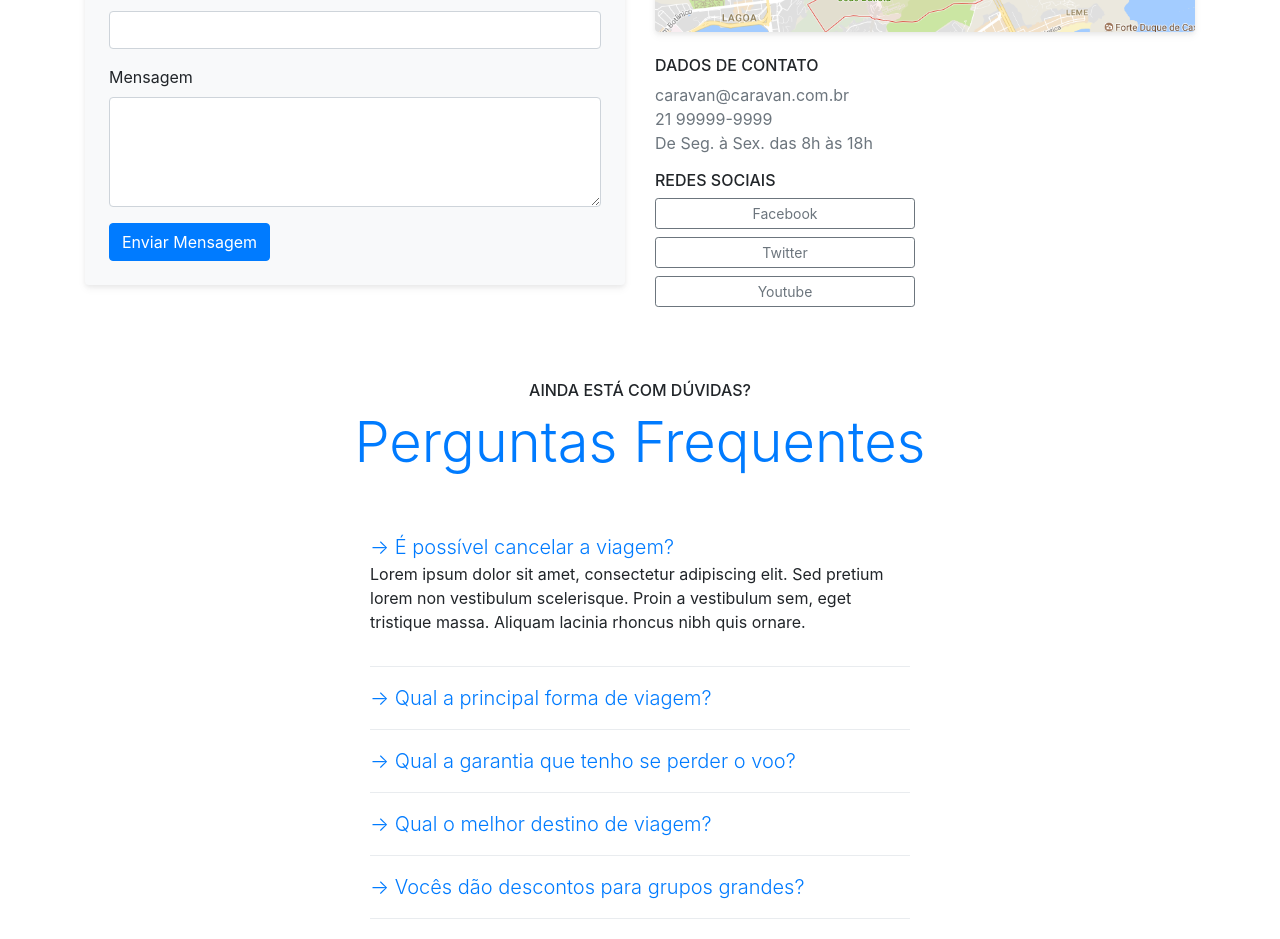
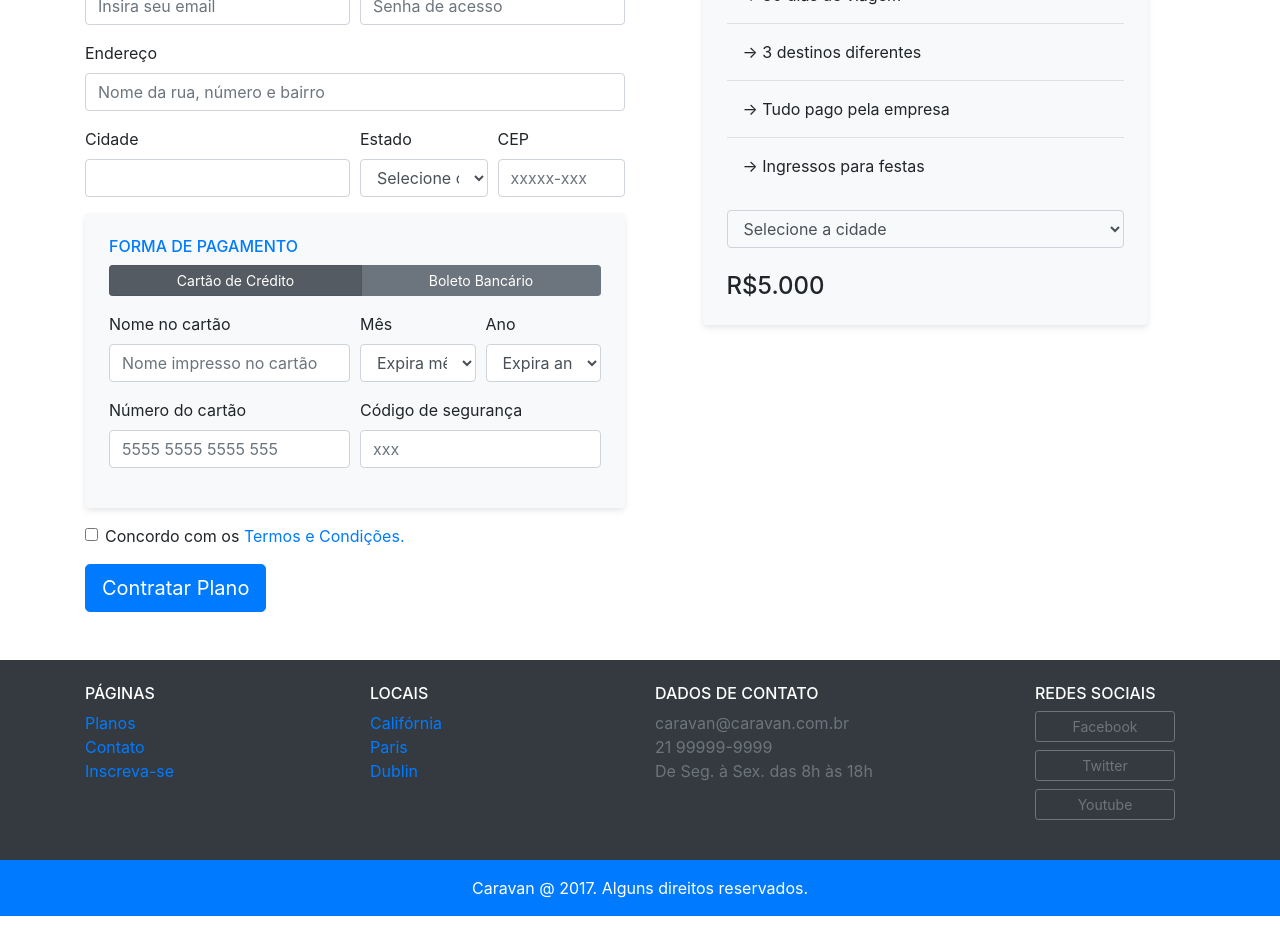
Before and after one commit to anacarolsalles/caravan-bootstrap, a plain HTML site: page inscricao.html in a window 1280 px wide. Shown: the part 396-1335 px from the top of the page. After the commit the page ends 1312 px from the top, so only its background shows below. Drawn offline with nearby package versions, Linux system fonts and the light colour scheme.

Commit message:
registration page created

```diff
--- a/inscricao.html
+++ b/inscricao.html
@@ -1,7 +1,7 @@
 <!DOCTYPE html>
 <html>
   <head>
-    <title>Caravan</title>
+    <title>Caravan - Inscrição</title>
     <meta charset="utf-8" />
     <meta name="viewport" content="width=device-width, initial-scale=1" />
     <link rel="stylesheet" href="css/bootstrap.css" />
@@ -116,220 +116,221 @@
 
     <section class="container">
       <div class="my-5 text-center">
-        <span class="h6 d-block">POSSUI ALGUMA DÚVIDA?</span>
-        <h2 class="display-4 text-primary">Fale Conosco</h2>
+        <span class="h6 d-block">PROGRAME A VIAGEM DO SEU SONHO</span>
+        <h2 class="display-4 text-primary">INSCREVA-SE</h2>
       </div>
       <div class="row">
-        <div class="col-lg mb-5">
-          <form class="bg-light rounded p-4 box-shadow" action="">
-            <div class="form-group">
-              <label for="clienteNome">Nome</label>
-              <input type="text" class="form-control" id="clienteNome" />
+        <form class="col-lg-6" action="">
+          <div class="form-row">
+            <div class="form-group col-md-6">
+              <label for="inputNome">Nome</label>
+              <input
+                type="text"
+                class="form-control"
+                id="inputNome"
+                placeholder="Nome completo"
+              />
             </div>
-            <div class="form-group">
-              <label for="clienteEmail">Email</label>
-              <input type="email" class="form-control" id="clienteEmail" />
+            <div class="form-group col-md-6">
+              <label for="inputCPF">CPF</label>
+              <input
+                type="text"
+                class="form-control"
+                id="inputCPF"
+                placeholder="xxx.xxx.xxx-xx"
+              />
             </div>
-            <div class="form-group">
-              <label for="clienteMensagem">Mensagem</label>
-              <textarea
+            <div class="form-group col-md-6">
+              <label for="inputEmail">Email</label>
+              <input
+                type="email"
                 class="form-control"
-                id="clienteMensagem"
-                rows="4"
-              ></textarea>
+                id="inputEmail"
+                placeholder="Insira seu email"
+              />
             </div>
-
-            <button type="submit" class="btn btn-primary">
-              Enviar Mensagem
-            </button>
-          </form>
-        </div>
-        <div class="col-lg">
-          <h2 class="h6">NOSSO ENDEREÇO</h2>
-          <a href="https://www.google.com.br/maps/" target="_blank"
-            ><img
-              class="img-fluid box-shadow rounded mb-4"
-              src="img/mapa.png"
-              alt="mapa"
-          /></a>
-          <h2 class="h6">DADOS DE CONTATO</h2>
-          <ul class="list-unstyled text-secondary">
-            <li>caravan@caravan.com.br</li>
-            <li>21 99999-9999</li>
-            <li>De Seg. à Sex. das 8h às 18h</li>
-          </ul>
-          <h2 class="h6">REDES SOCIAIS</h2>
-          <ul class="list-unstyled text-secondary" style="max-width: 260px">
-            <li>
-              <a
-                class="btn btn-outline-secondary btn-sm btn-block mb-2"
-                href="#"
-                >Facebook</a
+            <div class="form-group col-md-6">
+              <label for="inputSenha">Senha</label>
+              <input
+                type="password"
+                class="form-control"
+                id="inputSenha"
+                placeholder="Senha de acesso"
+              />
+            </div>
+            <div class="form-group col-12">
+              <label for="inputEndereco">Endereço</label>
+              <input
+                type="text"
+                class="form-control"
+                id="inputEndereco"
+                placeholder="Nome da rua, número e bairro"
+              />
+            </div>
+            <div class="form-group col-md-6">
+              <label for="inputCidade">Cidade</label>
+              <input type="text" class="form-control" id="inputCidade" />
+            </div>
+            <div class="form-group col-md-3 col-6">
+              <label for="inputEstado">Estado</label>
+              <select id="inputEstado" class="form-control">
+                <option>Selecione o estado</option>
+                <option>Rio de Janeiro</option>
+                <option>São Paulo</option>
+                <option>Paraná</option>
+                <option>Ceará</option>
+                <option>Acre</option>
+              </select>
+            </div>
+            <div class="form-group col-md-3 col-6">
+              <label for="inputCEP">CEP</label>
+              <input
+                type="text"
+                class="form-control"
+                id="inputCEP"
+                placeholder="xxxxx-xxx"
+              />
+            </div>
+          </div>
+          <div class="bg-light rounded p-4 box-shadow form-group">
+            <h2 class="h6 text-primary">FORMA DE PAGAMENTO</h2>
+            <nav class="nav btn-group mb-3" id="formaPagamento" role="tablist">
+              <button
+                type="button"
+                class="btn btn-sm btn-secondary active"
+                id="nav-cartao-tab"
+                data-toggle="tab"
+                href="#nav-cartao"
+                role="tab"
+                aria-controls="nav-cartao"
+                aria-selected="true"
               >
-              <a
-                class="btn btn-outline-secondary btn-sm btn-block mb-2"
-                href="#"
-                >Twitter</a
+                Cartão de Crédito
+              </button>
+              <button
+                type="button"
+                class="btn btn-sm btn-secondary"
+                id="nav-boleto-tab"
+                data-toggle="tab"
+                href="#nav-boleto"
+                role="tab"
+                aria-controls="nav-boleto"
+                aria-selected="false"
               >
-              <a
-                class="btn btn-outline-secondary btn-sm btn-block mb-2"
-                href="#"
-                >Youtube</a
+                Boleto Bancário
+              </button>
+            </nav>
+            <div class="tab-content" id="formaPagamentoConteudo">
+              <div
+                class="tab-pane fade show active"
+                id="nav-cartao"
+                role="tabpanel"
+                aria-labelledby="nav-cartao-tab"
               >
-            </li>
-          </ul>
+                <div class="form-row">
+                  <div class="form-group col-md-6">
+                    <label for="inputNomeCartao">Nome no cartão</label>
+                    <input
+                      type="text"
+                      class="form-control"
+                      id="inputNomeCartao"
+                      placeholder="Nome impresso no cartão"
+                    />
+                  </div>
+                  <div class="form-group col-md-3 col-6">
+                    <label for="inputMes">Mês</label>
+                    <select id="inputMes" class="form-control">
+                      <option>Expira mês...</option>
+                      <option>01</option>
+                      <option>02</option>
+                      <option>03</option>
+                      <option>04</option>
+                      <option>05</option>
+                    </select>
+                  </div>
+                  <div class="form-group col-md-3 col-6">
+                    <label for="inputAno">Ano</label>
+                    <select id="inputAno" class="form-control">
+                      <option>Expira ano...</option>
+                      <option>2023</option>
+                      <option>2024</option>
+                      <option>2025</option>
+                      <option>2026</option>
+                      <option>2027</option>
+                    </select>
+                  </div>
+                  <div class="form-group col-md-6">
+                    <label for="inputNumeroCartao">Número do cartão</label>
+                    <input
+                      type="text"
+                      class="form-control"
+                      id="inputNumeroCartao"
+                      placeholder="5555 5555 5555 555"
+                    />
+                  </div>
+                  <div class="form-group col-md-6">
+                    <label for="inputCodigo">Código de segurança</label>
+                    <input
+                      type="text"
+                      class="form-control"
+                      id="inputCodigo"
+                      placeholder="xxx"
+                    />
+                  </div>
+                </div>
+              </div>
+              <div
+                class="tab-pane fade"
+                id="nav-boleto"
+                role="tabpanel"
+                aria-labelledby="nav-boleto-tab"
+              >
+                <p class="lead">
+                  Clique em contratar plano que enviaremos um boleto para o seu
+                  e-mail.
+                </p>
+              </div>
+            </div>
+          </div>
+          <div class="form-group form-check">
+            <input type="checkbox" class="form-check-input" id="checkTermos" />
+            <label class="form-check-label" for="checkTermos"
+              >Concordo com os <a href="#">Termos e Condições.</a></label
+            >
+          </div>
+          <button type="submit" class="btn btn-primary btn-lg">
+            Contratar Plano
+          </button>
+        </form>
+        <div class="col-lg-5 mx-auto order-first order-lg-1 mb-5">
+          <h2 class="h6 text-primary">PLANO ESCOLHIDO</h2>
+          <div class="bg-light rounded p-4 box-shadow">
+            <h2>Gold</h2>
+            <ul class="lista-plano list-unstyled">
+              <li>→ 30 dias de viagem</li>
+              <li>→ 3 destinos diferentes</li>
+              <li>→ Tudo pago pela empresa</li>
+              <li>→ Ingressos para festas</li>
+            </ul>
+            <form>
+              <div class="form-group">
+                <select class="form-control bg-light" id="inputCidades">
+                  <option>Selecione a cidade</option>
+                  <option>Califórnia</option>
+                  <option>Dublin</option>
+                  <option>Paris</option>
+                </select>
+              </div>
+            </form>
+            <div class="row mt-4">
+              <div class="col">
+                <span class="h4">R$5.000</span>
+              </div>
+            </div>
+          </div>
         </div>
       </div>
     </section>
-
-    <!-- PERGUNTAS FREQUENTES -->
-    <section class="container">
-      <div class="my-5 text-center">
-        <span class="h6 d-block">AINDA ESTÁ COM DÚVIDAS?</span>
-        <h2 class="display-4 text-primary">Perguntas Frequentes</h2>
-      </div>
-
-      <div class="row justify-content-center">
-        <div
-          class="col-md-6"
-          id="perguntasFrequentes"
-          data-children=".pergunta"
-        >
-          <div class="pergunta py-2">
-            <a
-              class="lead"
-              data-toggle="collapse"
-              data-parent="#perguntasFrequentes"
-              href="#pergunta1"
-              aria-expanded="true"
-              aria-controls="pergunta1"
-              >→ É possível cancelar a viagem?</a
-            >
-            <div
-              id="pergunta1"
-              class="collapse show"
-              data-parent="#perguntasFrequentes"
-              role="tabpanel"
-            >
-              <p>
-                Lorem ipsum dolor sit amet, consectetur adipiscing elit. Sed
-                pretium lorem non vestibulum scelerisque. Proin a vestibulum
-                sem, eget tristique massa. Aliquam lacinia rhoncus nibh quis
-                ornare.
-              </p>
-            </div>
-          </div>
-          <div class="dropdown-divider"></div>
-          <div class="pergunta py-2">
-            <a
-              class="lead"
-              data-toggle="collapse"
-              data-parent="#perguntasFrequentes"
-              href="#pergunta2"
-              aria-expanded="true"
-              aria-controls="pergunta2"
-              >→ Qual a principal forma de viagem?</a
-            >
-            <div
-              id="pergunta2"
-              class="collapse"
-              data-parent="#perguntasFrequentes"
-              role="tabpanel"
-            >
-              <p>
-                Lorem ipsum dolor sit amet, consectetur adipiscing elit. Sed
-                pretium lorem non vestibulum scelerisque. Proin a vestibulum
-                sem, eget tristique massa. Aliquam lacinia rhoncus nibh quis
-                ornare.
-              </p>
-            </div>
-          </div>
-          <div class="dropdown-divider"></div>
-          <div class="pergunta py-2">
-            <a
-              class="lead"
-              data-toggle="collapse"
-              data-parent="#perguntasFrequentes"
-              href="#pergunta3"
-              aria-expanded="true"
-              aria-controls="pergunta3"
-              >→ Qual a garantia que tenho se perder o voo?</a
-            >
-            <div
-              id="pergunta3"
-              class="collapse"
-              data-parent="#perguntasFrequentes"
-              role="tabpanel"
-            >
-              <p>
-                Lorem ipsum dolor sit amet, consectetur adipiscing elit. Sed
-                pretium lorem non vestibulum scelerisque. Proin a vestibulum
-                sem, eget tristique massa. Aliquam lacinia rhoncus nibh quis
-                ornare.
-              </p>
-            </div>
-          </div>
-          <div class="dropdown-divider"></div>
-          <div class="pergunta py-2">
-            <a
-              class="lead"
-              data-toggle="collapse"
-              data-parent="#perguntasFrequentes"
-              href="#pergunta4"
-              aria-expanded="true"
-              aria-controls="pergunta4"
-              >→ Qual o melhor destino de viagem?</a
-            >
-            <div
-              id="pergunta4"
-              class="collapse"
-              data-parent="#perguntasFrequentes"
-              role="tabpanel"
-            >
-              <p>
-                Lorem ipsum dolor sit amet, consectetur adipiscing elit. Sed
-                pretium lorem non vestibulum scelerisque. Proin a vestibulum
-                sem, eget tristique massa. Aliquam lacinia rhoncus nibh quis
-                ornare.
-              </p>
-            </div>
-          </div>
-          <div class="dropdown-divider"></div>
-          <div class="pergunta py-2">
-            <a
-              class="lead"
-              data-toggle="collapse"
-              data-parent="#perguntasFrequentes"
-              href="#pergunta5"
-              aria-expanded="true"
-              aria-controls="pergunta5"
-              >→ Vocês dão descontos para grupos grandes?</a
-            >
-            <div
-              id="pergunta5"
-              class="collapse"
-              data-parent="#perguntasFrequentes"
-              role="tabpanel"
-            >
-              <p>
-                Lorem ipsum dolor sit amet, consectetur adipiscing elit. Sed
-                pretium lorem non vestibulum scelerisque. Proin a vestibulum
-                sem, eget tristique massa. Aliquam lacinia rhoncus nibh quis
-                ornare.
-              </p>
-            </div>
-          </div>
-          <div class="dropdown-divider"></div>
-        </div>
-      </div>
-      <div class="text-center my-4">
-        <p class="small m-1">FALE CONOSCO PARA MAIS DÚVIDAS</p>
-        <a href="contato.html" class="btn btn-primary btn-lg"
-          >Entre em Contato</a
-        >
-      </div>
-    </section>
-    <!-- FIM PERGUNTAS FREQUENTES -->
 
     <!-- FOOTER -->
     <footer class="bg-dark text-white mt-5">
```
